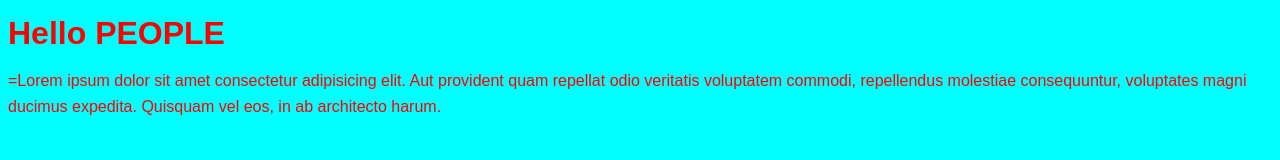
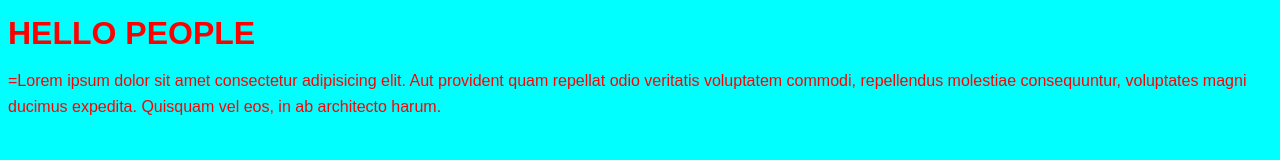
Before and after one commit to KevinVel4/first-github-project, a plain HTML site: page index.html in a window 1280 px wide. Drawn offline with Linux system fonts and the light colour scheme.

Commit message:
HELLO PEOPLE

```diff
--- a/index.html
+++ b/index.html
@@ -6,7 +6,7 @@
 </head>
 <body>
     <div class="box-1">
-    <h1>Hello PEOPLE</h1>
+    <h1>HELLO PEOPLE</h1>
     <p>=Lorem ipsum dolor sit amet consectetur adipisicing elit. Aut provident quam repellat odio veritatis voluptatem commodi, repellendus molestiae consequuntur, voluptates magni ducimus expedita. Quisquam vel eos, in ab architecto harum.</p>
 </div>
 </body>
```
